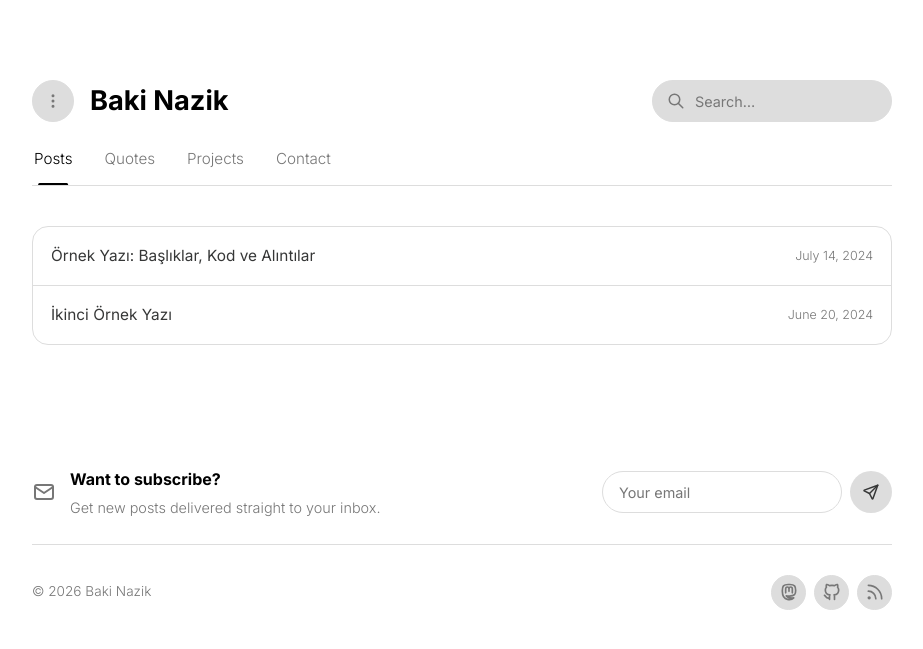
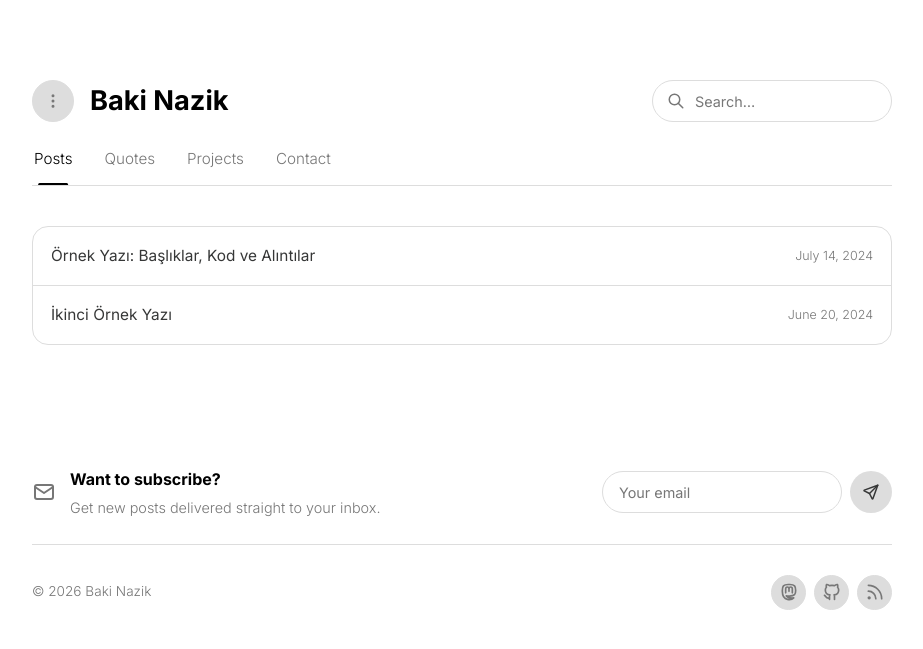
Before and after one commit to bakinazik/bakinazik.github.io, a Jekyll site: the page built from index.html, in a window 1280 px wide. Shown: the top 649 px of the page, without its empty margins (178-1101 px from the left). Built offline with Jekyll 4.4.1, drawn with Linux system fonts in a browser that asks for light colours; a style sheet for code colours, icons or effects is not loaded.

Commit message:
Update repository

```diff
--- a/_includes/style.css
+++ b/_includes/style.css
@@ -122,7 +122,7 @@ header {
   padding: 0 16px 0 42px;
   border: 1px solid var(--border);
   border-radius: 21px;
-  background: var(--primary);
+  background: transparent;
   color: var(--text);
   font-family: inherit;
   font-size: 0.9rem;
```
